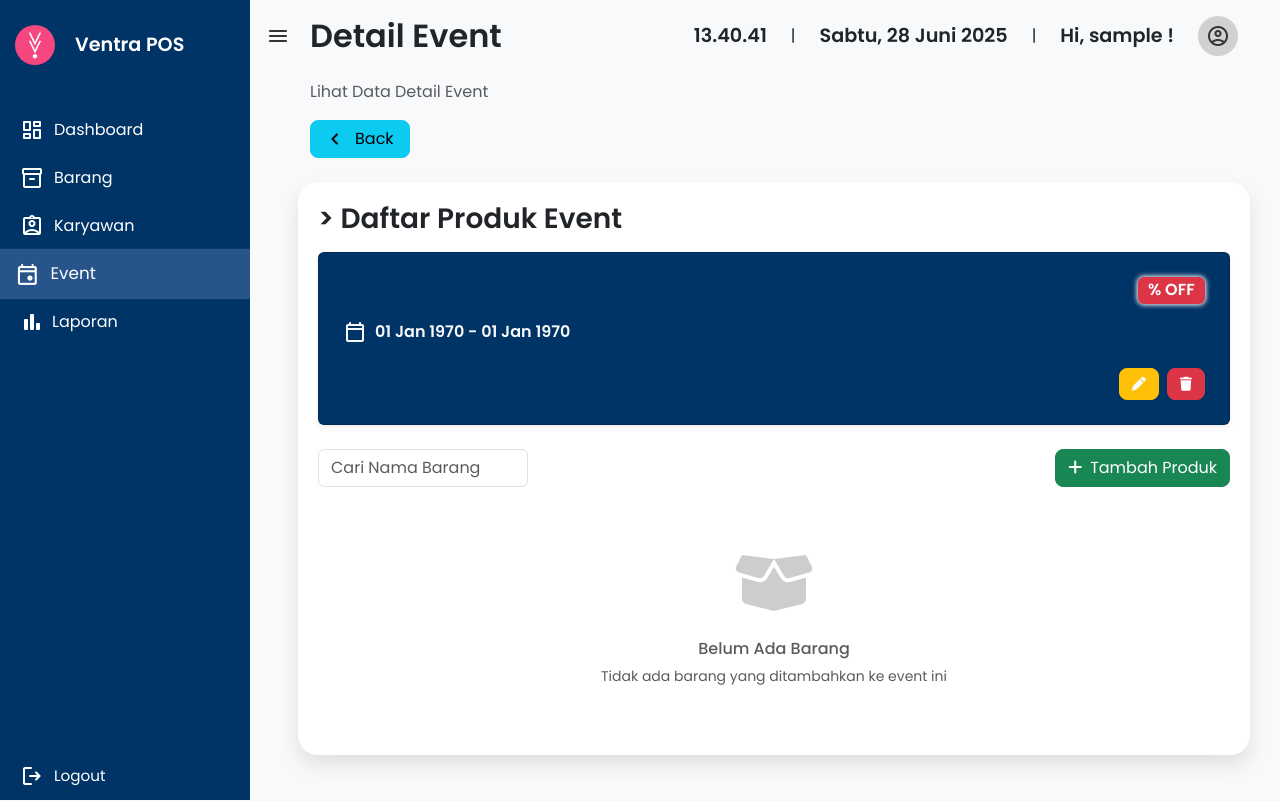
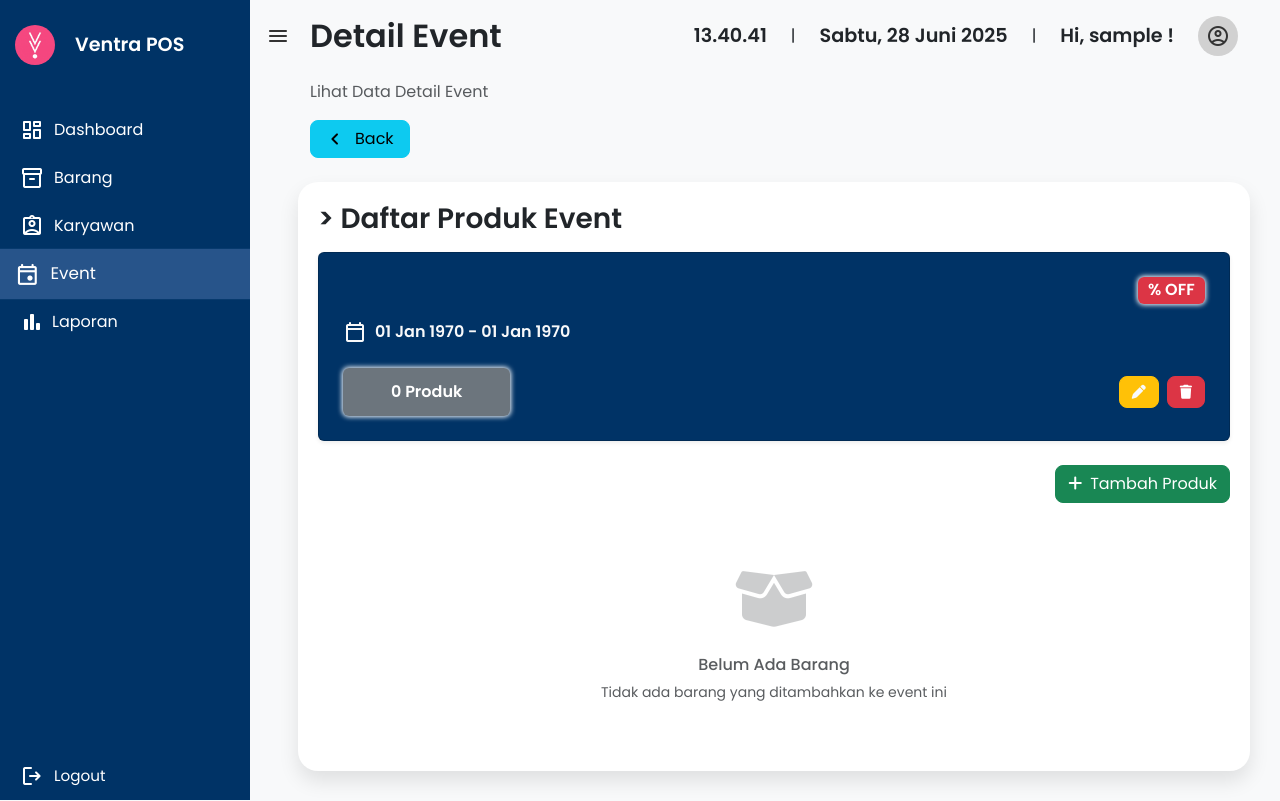
Before and after one commit to Iftikhar21/Ventra-Web, a PHP site: page /detailEvent.php in a window 1280 px wide. Run offline with PHP 8.4, Linux system fonts and the light colour scheme; the visitor is signed in with stand-in values (Sample User, id 1); data comes from the database, SQL or seed files in the repository; data that the repository does not hold is empty; some libraries are stand-ins or nearby versions.

Commit message:
Enhance event details: include total product count in event data retrieval

```diff
--- a/Event/detailEvent.php
+++ b/Event/detailEvent.php
@@ -154,7 +154,14 @@ if (isset($_POST['id_event']) && isset($_POST['product_ids'])) {
                                     </span>
                                 </div>
 
-                                <div class="d-flex justify-content-end gap-2 mt-4">
+                                <div class="d-flex justify-content-between gap-2 mt-4">
+                                    <div class="col">
+                                        <span class="badge bg-secondary pt-3 pb-3 ps-5 pe-5 fs-6">
+                                            <?= $dataEvent['total_barang'] ?> Produk
+                                        </span>
+                                    </div>
+                                    <div class="col d-flex justify-content-end align-items-center">
+                                        <div class="d-flex justify-content-end gap-2 text-end">
                                             <a href="editEvent.php?id_event=<?= $dataEvent['id_event']; ?>" class="btn btn-warning btn-sm d-flex align-items-center text-light">
                                                 <i class="fa-solid fa-pen p-1"></i>
                                             </a>
@@ -165,12 +172,11 @@ if (isset($_POST['id_event']) && isset($_POST['product_ids'])) {
                                     </div>
                                 </div>
                             </div>
+                        </div>
+                    </div>
                     <!-- Filter Input di Luar Tabel -->
                     <div class="row mb-3 justify-content-between">
-                        <div class="col-md-3">
-                            <input type="text" id="filterNama" class="form-control" placeholder="Cari Nama Barang" onkeyup="filterTable(2, this.value)">
-                        </div>
-                        <div class="col-md-3 text-end">
+                        <div class="col text-end">
                             <button class="btn btn-success" data-bs-toggle="modal" data-bs-target="#addProductModal">
                                 <i class="fas fa-plus me-2"></i>Tambah Produk
                             </button>
--- a/Model/crudEvent.php
+++ b/Model/crudEvent.php
@@ -20,12 +20,28 @@
     }
 
     function getEvent($idEvent) {
-        $sql = "SELECT * FROM ventra_event WHERE id_event = '$idEvent'";
         $koneksi = Connection();
-        $hasil = mysqli_query($koneksi, $sql);
-        $data = mysqli_fetch_assoc($hasil); // langsung ambil satu baris
+
+        // 1. Ambil data event
+        $sqlEvent = "SELECT * FROM ventra_event WHERE id_event = '$idEvent'";
+        $hasilEvent = mysqli_query($koneksi, $sqlEvent);
+        $dataEvent = mysqli_fetch_assoc($hasilEvent);
+
+        // 2. Ambil info barang terkait event
+        $sqlBarang = "SELECT
+                        COUNT(*) as total_barang
+                    FROM ventra_detail_event
+                    WHERE id_event = '$idEvent'";
+
+        $hasilBarang = mysqli_query($koneksi, $sqlBarang);
+        $dataBarang = mysqli_fetch_assoc($hasilBarang);
+
         mysqli_close($koneksi);
-        return $data;
+
+        // Gabungkan kedua hasil
+        $result = array_merge($dataEvent, $dataBarang);
+
+        return $result;
     }
 
 
```
Lines whose indentation alone changed are shown as unchanged.
